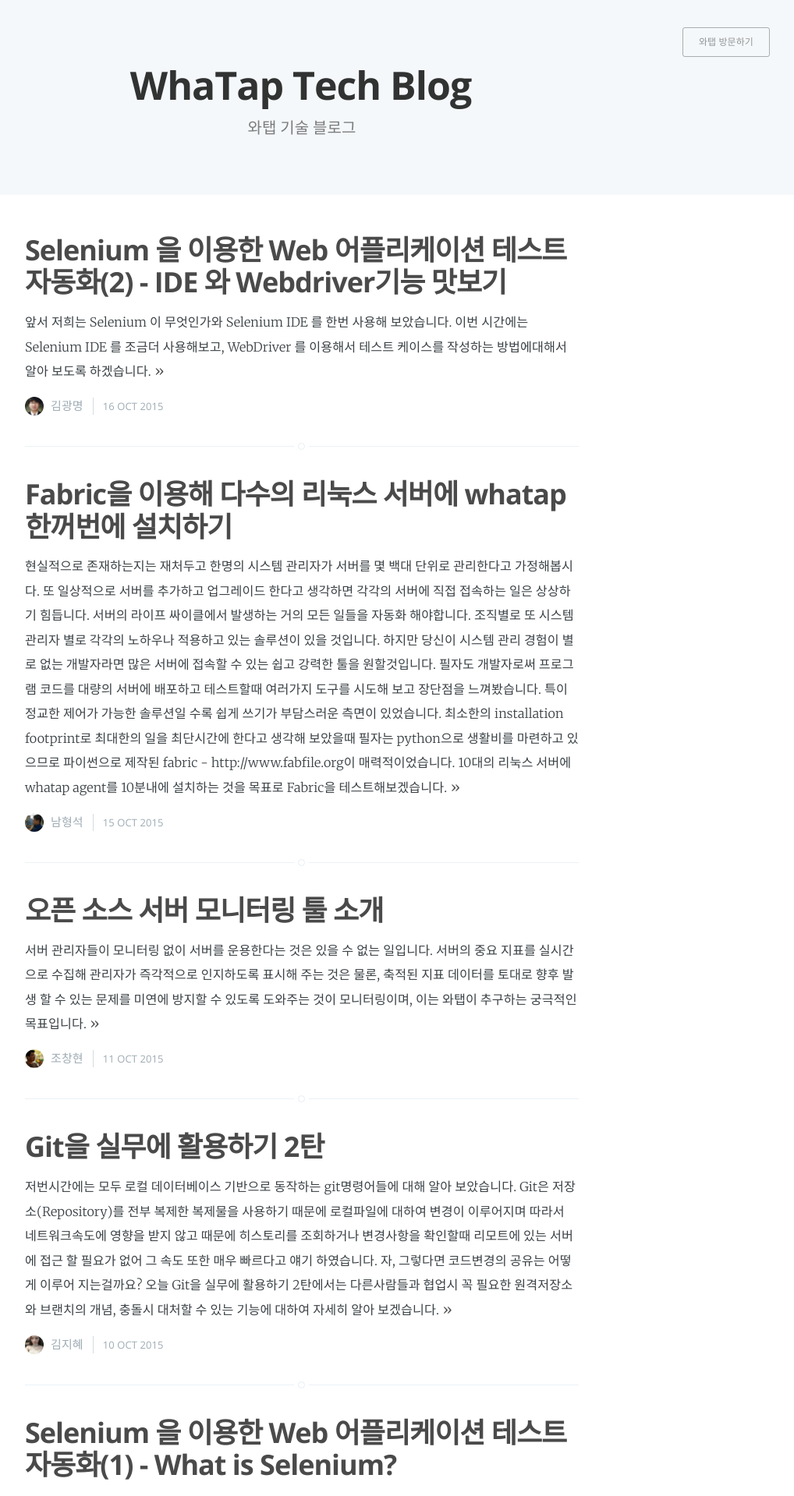
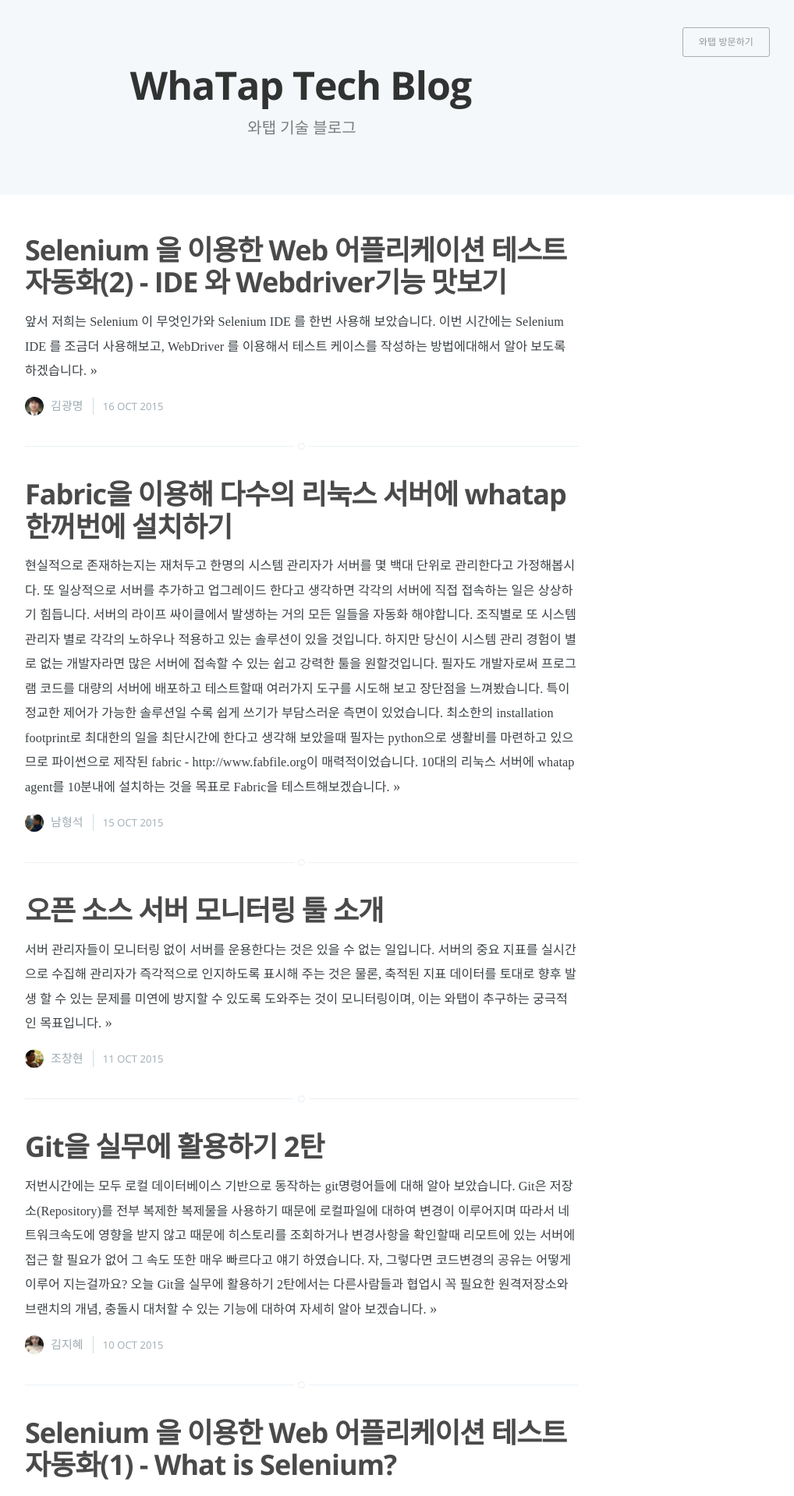
Before and after one commit to whatap/whatap.github.io, a Jekyll site: the page built from index.html, in a window 1280 px wide. Shown: the top 1919 px of the page at 78% size, without its empty margins (253-1271 px from the left). Built offline with Jekyll 4.4.1, drawn with Linux system fonts in a browser that asks for light colours; some web fonts are replaced; Markdown is read by kramdown in place of the engine named in the settings; the list of posts is cut into pages by our own code.

Commit message:
use spoqa han sans

```diff
--- a/assets/css/main.scss
+++ b/assets/css/main.scss
@@ -1,20 +1,23 @@
 ---
-# Let's add a comment to make this file sass-y.
-# Change this file for any custom CSS.
 ---
 
-/* We need to add display:inline in order to align the '>>' of the 'read more' link */
-.post-excerpt p {
-	display:inline;
-}
+@import url(//spoqa.github.io/spoqa-han-sans/css/SpoqaHanSans-kr.css);
+@import url(//spoqa.github.io/spoqa-han-sans/css/SpoqaHanSans-jp.css);
 
 // Import partials from `sass_dir` (defaults to `_sass`)
-@import
-	"syntax"
-;
+@import "syntax";
+
+
+body {
+  font-family: 'Spoqa Han Sans', 'Spoqa Han Sans JP', 'Sans-serif';
+}
 
 .no-cover.main-header {
   max-height: 250px;
+}
+
+.page-description {
+  font-family: inherit;
 }
 
 .post-head a {
@@ -32,6 +35,11 @@
   }
 }
 
+/* We need to add display:inline in order to align the '>>' of the 'read more' link */
+.post-excerpt p {
+  display:inline;
+}
+
 @media only screen and (max-width: 500px) {
   .post-head a {
     border-color: transparent;
```
